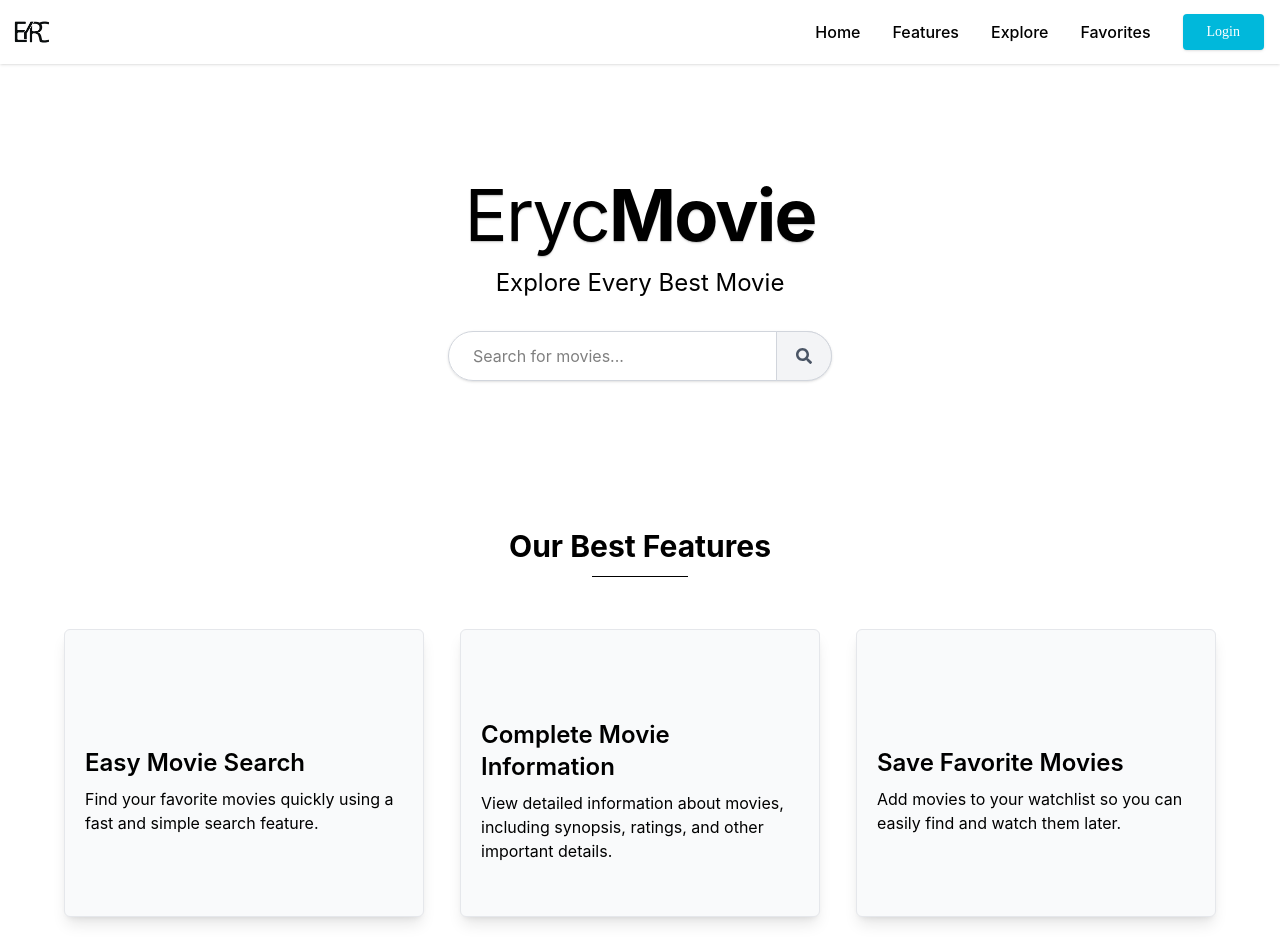
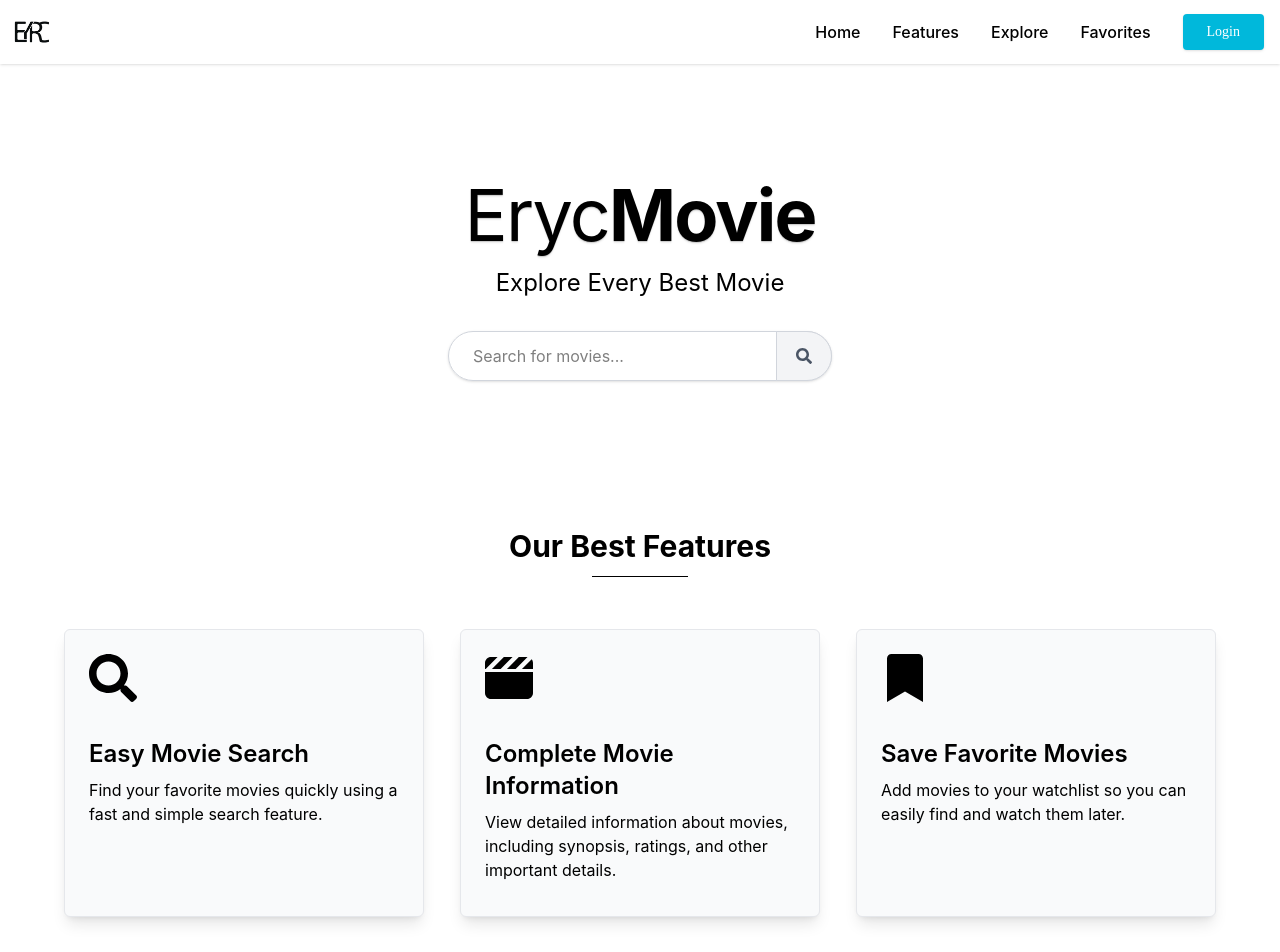
Before and after one commit to manhildwinarno/ErycmanMovieDB, a React (Vite) app: page / in a window 1280 px wide. Shown: the top 952 px of the page. Built offline with nearby package versions, Linux system fonts and the light colour scheme; no server answers.

Commit message:
style: update feature card icon

```diff
--- a/src/components/FeatureCard.jsx
+++ b/src/components/FeatureCard.jsx
@@ -1,7 +1,7 @@
-function FeatureCard({title, caption}) {
+function FeatureCard({title, caption, icon: Icon}) {
   return (
-    <div className="card bg-gray-50 border border-gray-200 max-w-sm w-full h-auto lg:h-72 py-5 px-5 gap-9 flex flex-col justify-center items-center shadow-lg cursor-pointer hover:-translate-y-3 transition-all duration-500 ease-in-out rounded-md">
-      <i className="fa-solid fa-magnifying-glass text-black text-5xl self-start"></i>
+    <div className="card bg-gray-50 border border-gray-200 max-w-sm w-full h-auto lg:h-72 p-6 gap-9 flex flex-col items-center shadow-lg cursor-pointer hover:-translate-y-3 transition-all duration-500 ease-in-out rounded-md">
+      {Icon && <Icon className="text-black text-5xl self-start"/>}
       <div className="desc flex flex-col gap-2">
         <h4 className="font-semibold text-2xl">{title}</h4>
         <p className="text-base">{caption}</p>
--- a/src/pages/Home.jsx
+++ b/src/pages/Home.jsx
@@ -1,4 +1,6 @@
 import FeatureCard from "../components/FeatureCard"
+import { FaClapperboard } from "react-icons/fa6";
+import { FaSearch, FaBookmark } from "react-icons/fa";
 
 function Home({children}) {
   return (
@@ -13,9 +15,9 @@ function Home({children}) {
           <h3 className="features-title text-3xl font-bold text-center">Our Best Features</h3>
           <hr className="w-24"/>
           <div className="cards flex justify-evenly items-center flex-col lg:flex-row gap-9 mt-10">
-            <FeatureCard title="Easy Movie Search" caption="Find your favorite movies quickly using a fast and simple search feature."/>
-            <FeatureCard title="Complete Movie Information" caption="View detailed information about movies, including synopsis, ratings, and other important details."/>
-            <FeatureCard title="Save Favorite Movies" caption="Add movies to your watchlist so you can easily find and watch them later."/>
+            <FeatureCard icon={FaSearch} title="Easy Movie Search" caption="Find your favorite movies quickly using a fast and simple search feature."/>
+            <FeatureCard icon={FaClapperboard} title="Complete Movie Information" caption="View detailed information about movies, including synopsis, ratings, and other important details."/>
+            <FeatureCard icon={FaBookmark} title="Save Favorite Movies" caption="Add movies to your watchlist so you can easily find and watch them later."/>
           </div>
         </div>
       </section>
```
